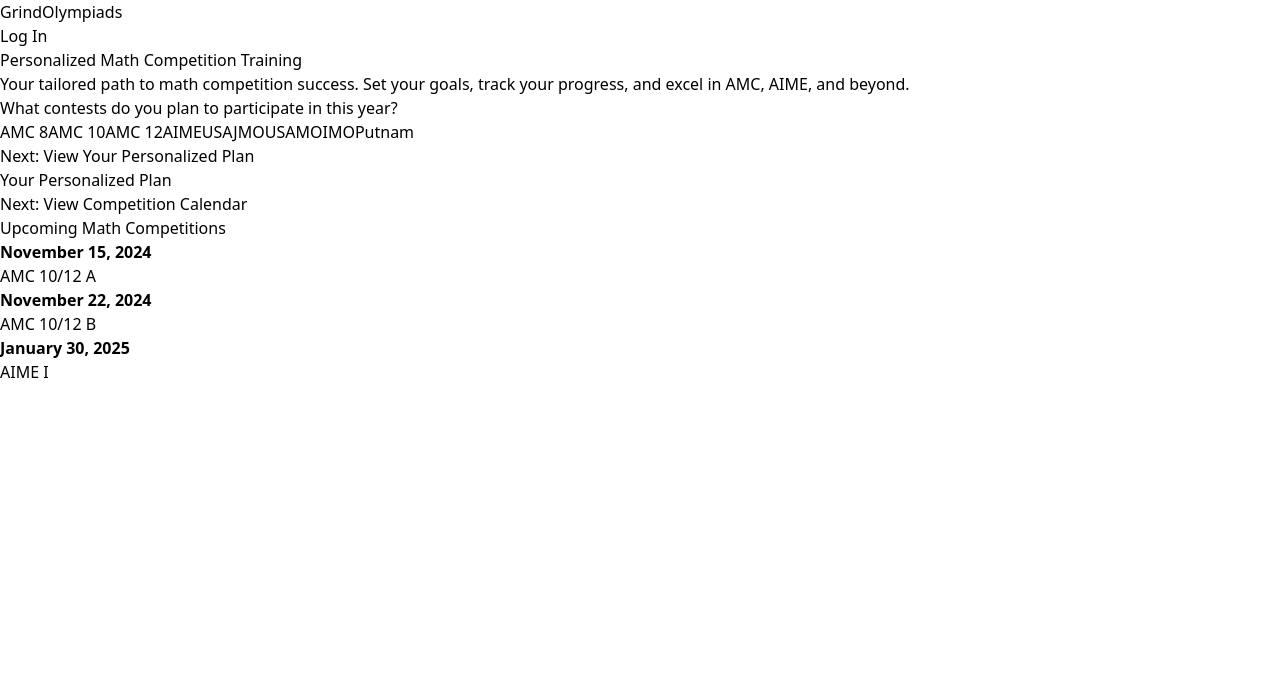
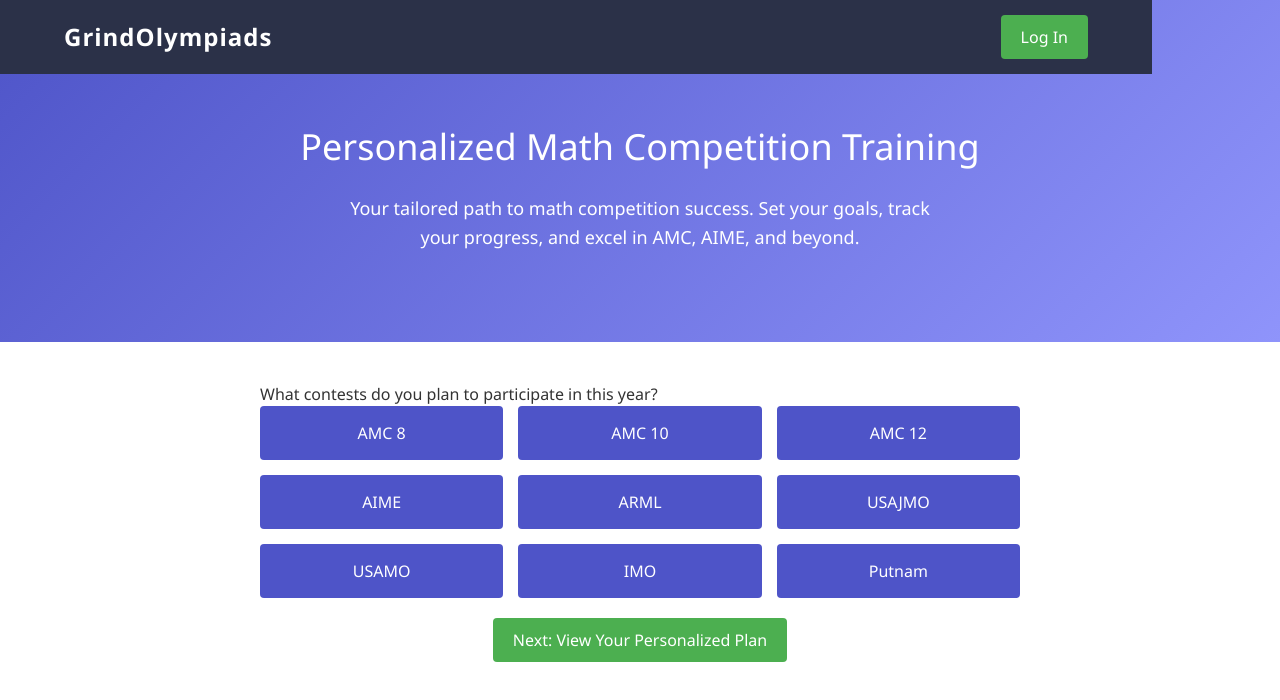
Before and after one commit to johnclyde/crazyclaudecontraptions, a React (Create React App) app in the folder helloworld/: page / in a window 1280 px wide. Shown: the top 700 px of the page. Built offline with nearby package versions, Linux system fonts and the light colour scheme; no server answers.

Commit message:
let's run with this!

```diff
--- a/helloworld/src/App.tsx
+++ b/helloworld/src/App.tsx
@@ -13,6 +13,7 @@
 import Header from "./components/Header";
 import NotificationBell from "./components/NotificationBell";
 import UserMenu from "./components/UserMenu";
+import Settings from "./components/Settings";
 import LoggedOutPage from "./components/LoggedOutPage";
 
 const App: React.FC = () => {
@@ -44,6 +45,7 @@
                 element={<UserResponseComponent />}
               />
               <Route path="profile" element={<UserProfile />} />
+              <Route path="settings" element={<Settings />} />
               <Route element={<ProtectedRoute adminOnly={true} />}>
                 <Route path="admin/users" element={<Users />} />
               </Route>
--- a/helloworld/src/components/LoggedOutPage.tsx
+++ b/helloworld/src/components/LoggedOutPage.tsx
@@ -1,10 +1,9 @@
-import React, { useState, useEffect } from "react";
-import { useNavigate } from "react-router-dom";
+import React, { useState } from "react";
 import { useUserDataContext } from "../contexts/UserDataContext";
+import "../LoggedOutPage.css";
 
 const LoggedOutPage: React.FC = () => {
   const { login } = useUserDataContext();
-  const navigate = useNavigate();
   const [selectedGoals, setSelectedGoals] = useState<string[]>([]);
   const [currentSection, setCurrentSection] = useState(0);
 
@@ -13,6 +12,7 @@
     "AMC 10",
     "AMC 12",
     "AIME",
+    "ARML",
     "USAJMO",
     "USAMO",
     "IMO",
```
